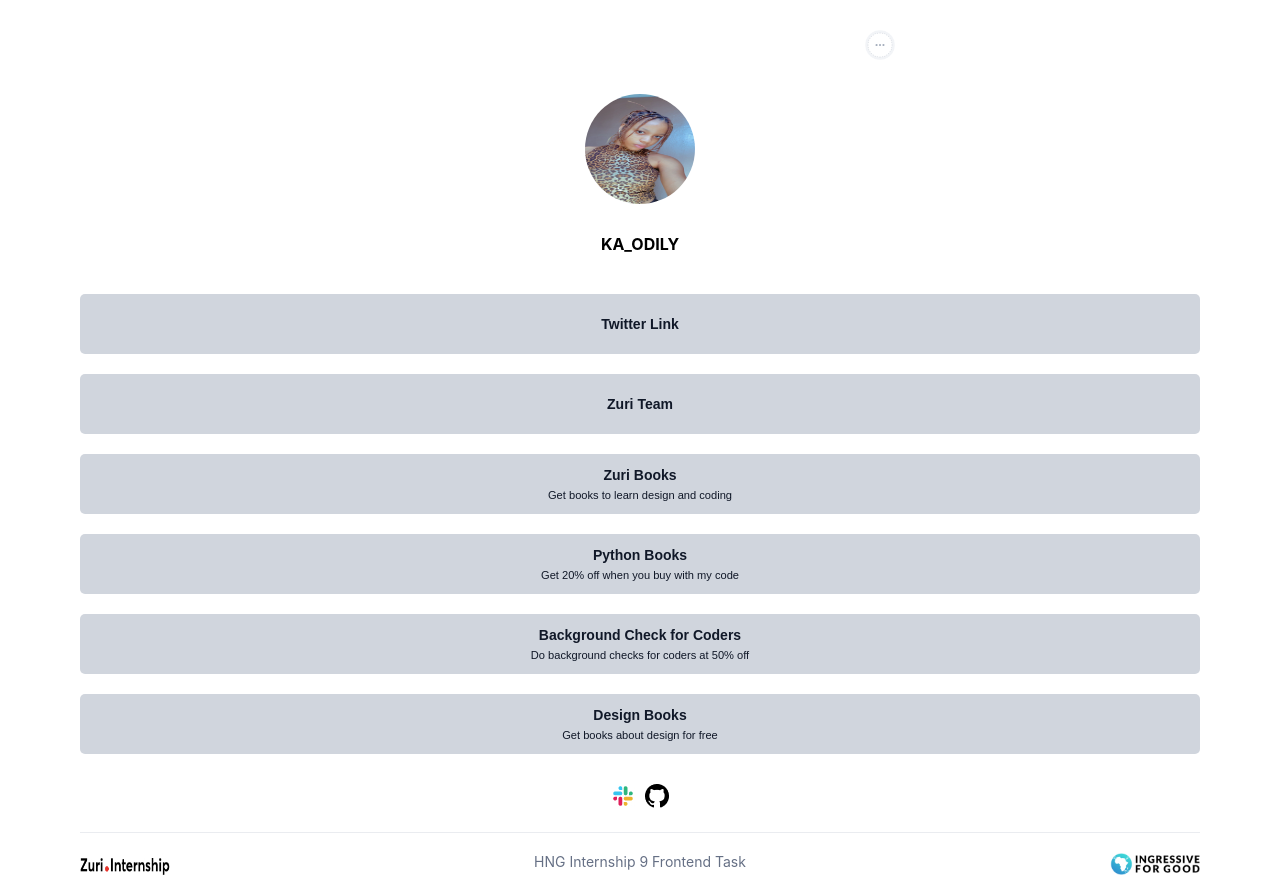
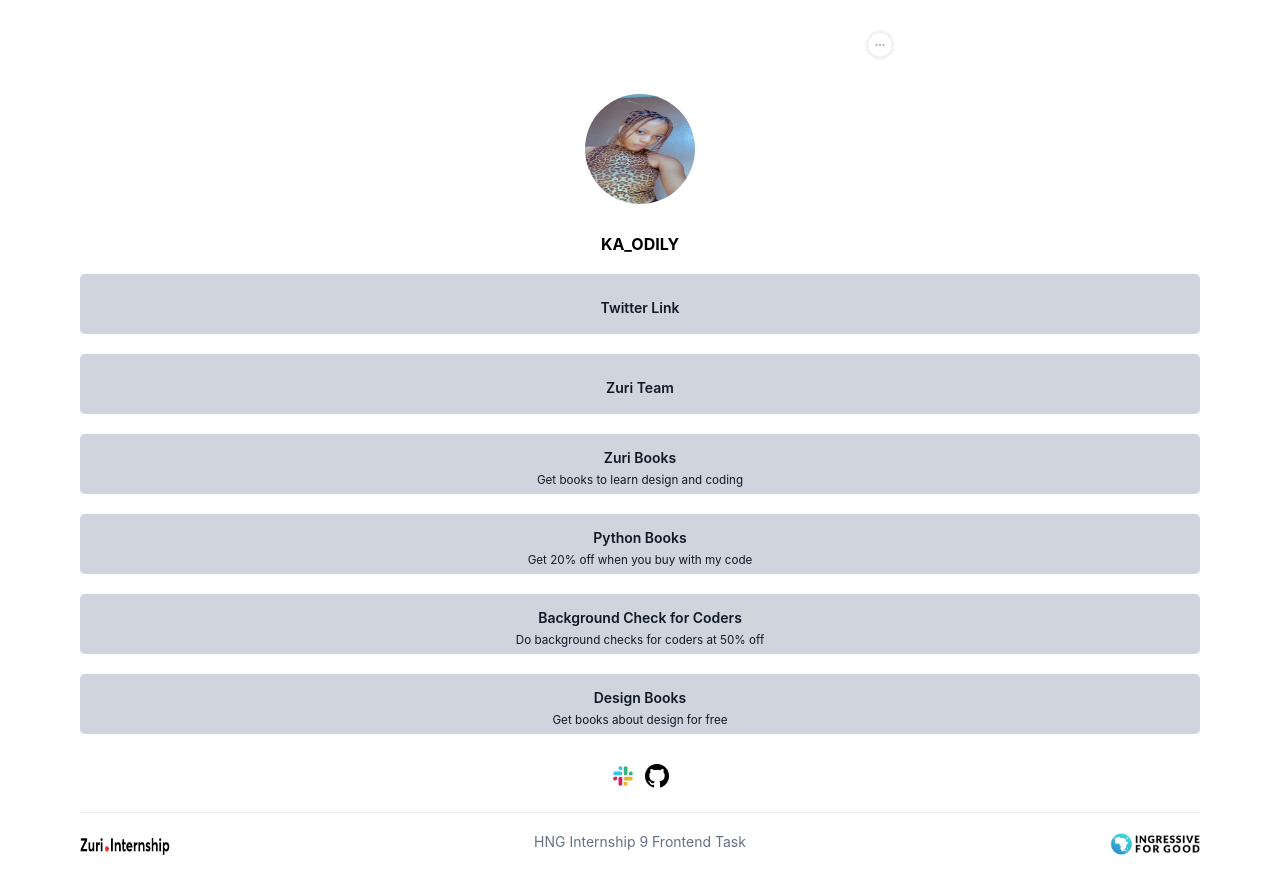
Before and after one commit to Kaodily/Task-1, a React (Create React App) app: page / in a window 1280 px wide. Built offline with nearby package versions, Linux system fonts and the light colour scheme.

Commit message:
updating app

```diff
--- a/src/App.js
+++ b/src/App.js
@@ -5,17 +5,21 @@ import Header from './components/Header';
 import Links from './components/Links';
 
 function App() {
+
   const [width, setWidth] = useState('')
-  const [isOpen,setIsOpen] = useState(false)
+  const [isOpen, setIsOpen] = useState(false)
+
   useEffect(() => {
     window.addEventListener('resize', getWidth)
     return (() => {
       window.removeEventListener('resize', getWidth)
     })
   }, [width])
+
   function getWidth() {
     return  setWidth(window.innerWidth)
   }
+
   const handleClick = () => {
     setIsOpen(prev => !prev)
   }
--- a/src/components/Links.js
+++ b/src/components/Links.js
@@ -5,10 +5,9 @@ export default function Links() {
           {datas.map((data,index) => {
               return (
                   <div key={index}>
-                      <button id={data.id} className='link_buttons'>
-                      <a href={data.link}>{data.name}</a> <br />
+                      <a href={data.link} id={data.id} className='link_buttons' target='_blank' rel="noopener noreferrer" style={!data.text ? { paddingTop: '25px' } :{paddingTop:'15px'} }>{data.name} <br />
                       <sub>{ data.text}</sub>
-                      </button>
+                      </a>
                   </div>
               )
           })}
--- a/src/index.css
+++ b/src/index.css
@@ -85,24 +85,28 @@ margin-top: 55px;
 
 }
 .link_buttons{
-  width: 100%;
-  height:50px;
+  display: block;
+  text-align: center;
+  width:100%;
+  height:60px;
   border: none;
   margin-top: 20px;
   border-radius: 5px;
   background-color: rgba(208, 213, 221, 1);
   color: rgba(16, 24, 40, 1);
-  cursor: pointer;
-
-}
-.link_buttons a{
   text-decoration: none;
-  color: rgba(16, 24, 40, 1);
   font-size: 14px;
   margin-bottom: 2px;
   font-weight: 600;
+  cursor: pointer;
+  /* padding: 15px 0; */
+
 }
-.link_buttons a:hover{
+.link_buttons sub{
+  font-weight: normal;
+}
+
+ .link_buttons:hover{
   text-decoration: underline;
 }
 .icons{
```
Also changed, not shown: src/components/Header.js (+5 -2 lines), public/assets/camera-icon.jpg (deleted), public/assets/profile1.jpg (deleted).
